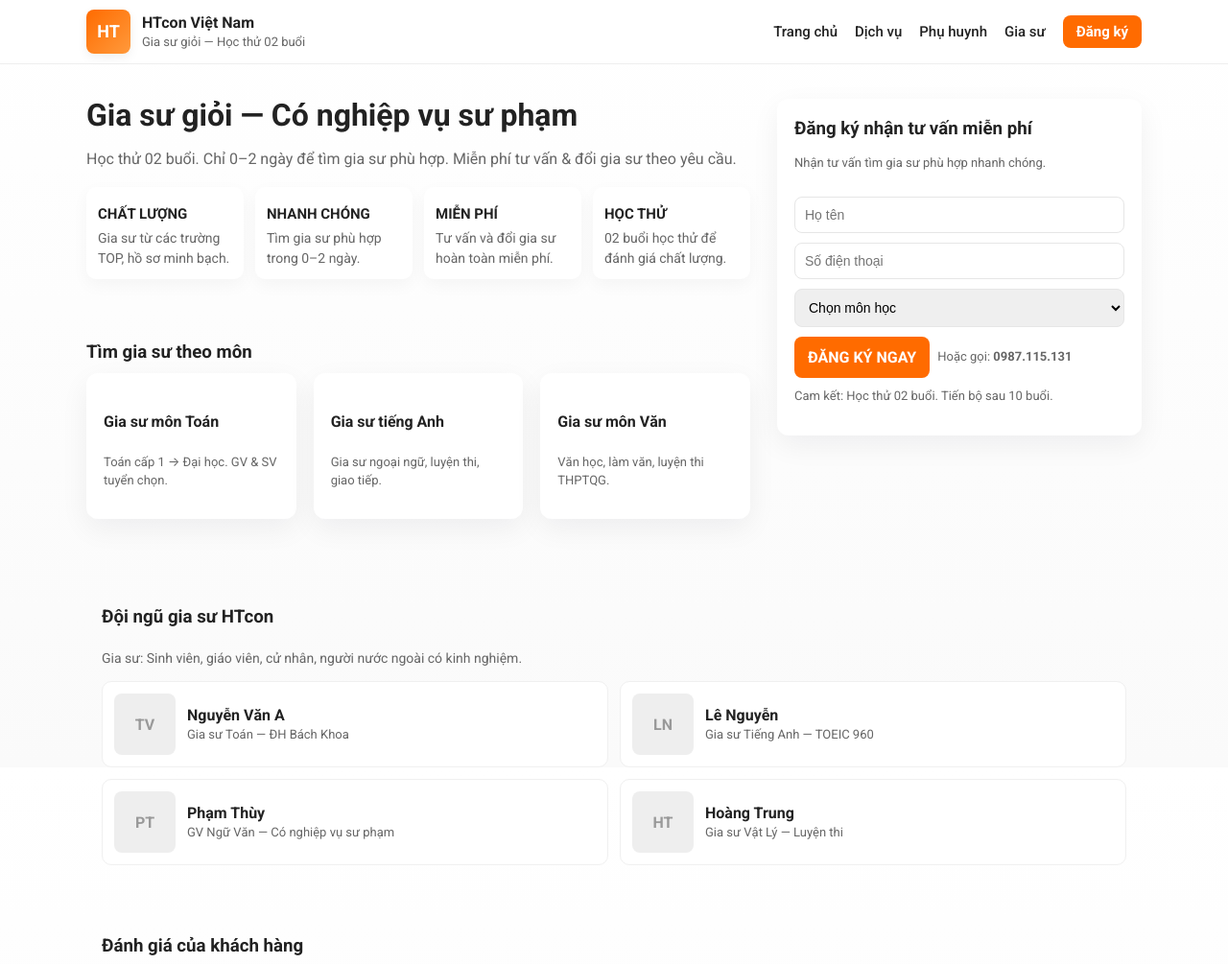
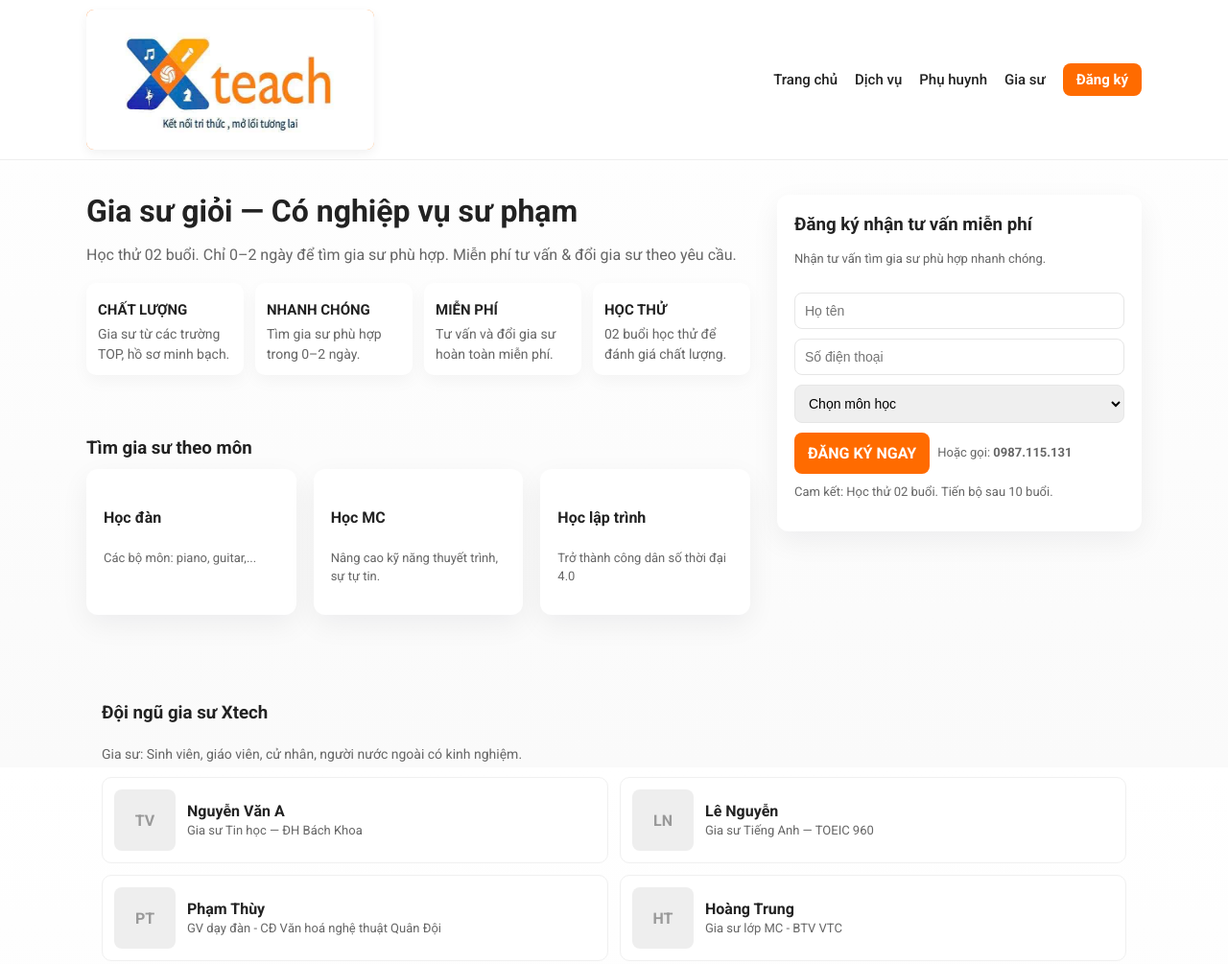
Before and after one commit to nguyennguyenloc/Study, a plain HTML site: page index.html in a window 1280 px wide. Shown: the top 1005 px of the page at 96% size. Drawn offline with Linux system fonts and the light colour scheme.

Commit message:
third commit

```diff
--- a/index.html
+++ b/index.html
@@ -3,7 +3,7 @@
 <head>
   <meta charset="utf-8" />
   <meta name="viewport" content="width=device-width,initial-scale=1" />
-  <title>HTcon Việt Nam - Gia sư chất lượng cao</title>
+  <title>Xtech</title>
   <meta name="description" content="HTcon - Nền tảng kết nối dạy và học. Gia sư giỏi, học thử 2 buổi, tìm nhanh 0-2 ngày." />
 
   <!-- Google font (Roboto) -->
@@ -43,7 +43,7 @@
     .topbar{display:flex;justify-content:space-between;align-items:center;padding:10px 0}
     .brand{display:flex;align-items:center;gap:12px}
     .logo{
-      width:46px;height:46px;border-radius:8px;background:linear-gradient(135deg,var(--accent),#ff9a3c);
+      width:300px;height:146px;border-radius:8px;background:linear-gradient(135deg,var(--accent),#ff9a3c);
       display:flex;align-items:center;justify-content:center;color:#fff;font-weight:700;font-size:18px;
       box-shadow:0 4px 12px rgba(0,0,0,0.06)
     }
@@ -120,11 +120,12 @@
   <header>
     <div class="container topbar">
       <div class="brand">
-        <div class="logo">HT</div>
-        <div>
+        <!-- <div class="logo">HT</div> -->
+         <img class="logo" src="logo.jpg" alt="" srcset="">
+        <!-- <div>
           <div style="font-weight:700">HTcon Việt Nam</div>
           <div class="small">Gia sư giỏi — Học thử 02 buổi</div>
-        </div>
+        </div> -->
       </div>
 
       <nav>
@@ -171,16 +172,16 @@
           <h3 style="margin-bottom:8px">Tìm gia sư theo môn</h3>
           <div class="grid-3">
             <div class="card">
-              <h4>Gia sư môn Toán</h4>
-              <p class="small">Toán cấp 1 → Đại học. GV & SV tuyển chọn.</p>
+              <h4>Học đàn</h4>
+              <p class="small">Các bộ môn: piano, guitar,...</p>
             </div>
             <div class="card">
-              <h4>Gia sư tiếng Anh</h4>
-              <p class="small">Gia sư ngoại ngữ, luyện thi, giao tiếp.</p>
+              <h4>Học MC</h4>
+              <p class="small">Nâng cao kỹ năng thuyết trình, sự tự tin.</p>
             </div>
             <div class="card">
-              <h4>Gia sư môn Văn</h4>
-              <p class="small">Văn học, làm văn, luyện thi THPTQG.</p>
+              <h4>Học lập trình</h4>
+              <p class="small">Trở thành công dân số thời đại 4.0</p>
             </div>
           </div>
         </section>
@@ -216,7 +217,7 @@
 
     <div class="container">
       <section>
-        <h3>Đội ngũ gia sư HTcon</h3>
+        <h3>Đội ngũ gia sư Xtech</h3>
         <p class="muted">Gia sư: Sinh viên, giáo viên, cử nhân, người nước ngoài có kinh nghiệm.</p>
 
         <div class="tutor-list" style="margin-top:12px">
@@ -224,7 +225,7 @@
             <div class="avatar">TV</div>
             <div>
               <div style="font-weight:600">Nguyễn Văn A</div>
-              <div class="small muted">Gia sư Toán — ĐH Bách Khoa</div>
+              <div class="small muted">Gia sư Tin học — ĐH Bách Khoa</div>
             </div>
           </div>
 
@@ -240,7 +241,7 @@
             <div class="avatar">PT</div>
             <div>
               <div style="font-weight:600">Phạm Thùy</div>
-              <div class="small muted">GV Ngữ Văn — Có nghiệp vụ sư phạm</div>
+              <div class="small muted">GV dạy đàn - CĐ Văn hoá nghệ thuật Quân Đội</div>
             </div>
           </div>
 
@@ -248,7 +249,7 @@
             <div class="avatar">HT</div>
             <div>
               <div style="font-weight:600">Hoàng Trung</div>
-              <div class="small muted">Gia sư Vật Lý — Luyện thi</div>
+              <div class="small muted">Gia sư lớp MC - BTV VTC</div>
             </div>
           </div>
         </div>
@@ -278,7 +279,7 @@
     <div class="container">
       <div style="display:flex;justify-content:space-between;align-items:flex-start;gap:16px;flex-wrap:wrap">
         <div style="max-width:420px">
-          <h4 style="margin:0 0 6px">HTCON EDU</h4>
+          <h4 style="margin:0 0 6px">XTECH</h4>
           <div class="small muted">TP.HCM: 30/1 Đường Cách Mạng Tháng 8, P.15, Q.10</div>
           <div class="small muted">Hà Nội: 125 Đường Mỹ Đình, Q. Nam Từ Liêm</div>
           <div style="height:8px"></div>
```
Also changed, not shown: logo.jpg (added).
